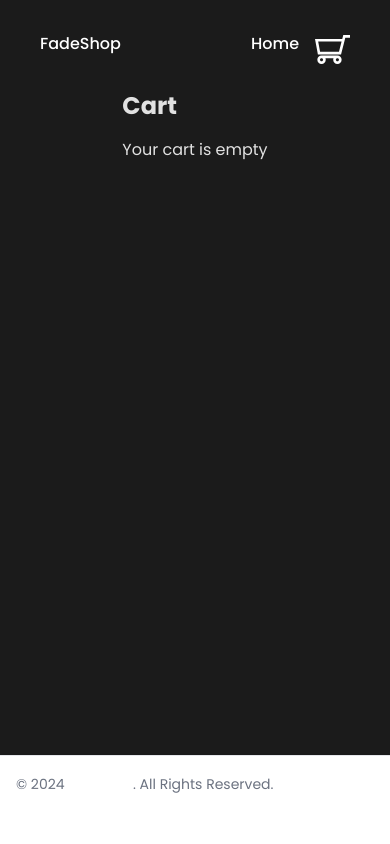
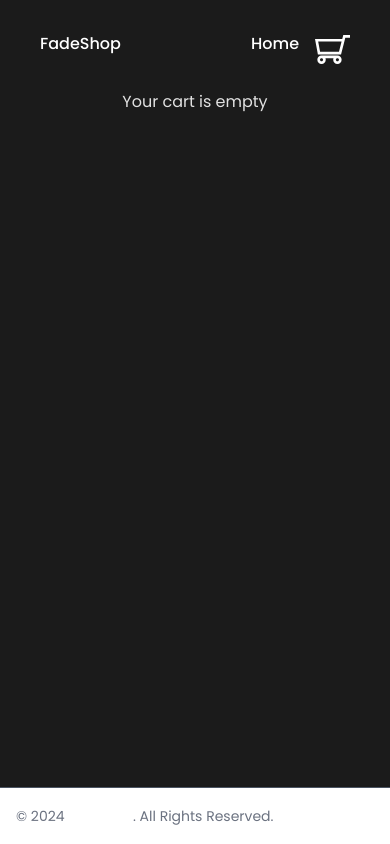
Before and after one commit to FadeCap/JavaScript-Frameworks, a React (Vite) app in the folder Javascript-Frameworks-Stian/: page /Cart in a window 390 px wide. Built offline with nearby package versions, Linux system fonts and the light colour scheme.

Commit message:
Updated links/clean up in code

```diff
--- a/Javascript-Frameworks-Stian/src/components/Layout/Footer/index.jsx
+++ b/Javascript-Frameworks-Stian/src/components/Layout/Footer/index.jsx
@@ -5,23 +5,13 @@ import CustomLink from "../../CustomLink";
 export default function Footer() {
     return(
 
-<footer className="fixed bottom-0 left-0 z-20 w-full p-4 bg-white border-t border-gray-200 shadow md:flex md:items-center md:justify-between md:p-6 dark:bg-gray-800 dark:border-gray-600">
+<footer className="fixed bottom-0 left-0 z-20 w-full p-4 bg-white border-t border-gray-200 shadow flex items-center justify-between p-4 bg-gray-800 border-gray-600">
     <span className="text-sm text-gray-500 sm:text-center dark:text-gray-400">© 2024 <Link to="/" className="hover:underline">FadeCap</Link>. All Rights Reserved.
     </span>
-    <ul className="flex flex-wrap items-center mt-3 text-sm font-medium text-gray-500 dark:text-gray-400 sm:mt-0">
-        <li>
-            <CustomLink to="/" className="hover:underline me-4 md:me-6">About</CustomLink>
+        <li className="flex">
+            <CustomLink to="/contact" className="hover:underline">Contact</CustomLink>
         </li>
-        <li>
-            <CustomLink to="#" className="hover:underline me-4 md:me-6">Privacy Policy</CustomLink>
-        </li>
-        <li>
-            <CustomLink to="#" className="hover:underline me-4 md:me-6">Licensing</CustomLink>
-        </li>
-        <li>
-            <CustomLink to="#" className="hover:underline">Contact</CustomLink>
-        </li>
-    </ul>
+
 </footer>
 
     )
--- a/Javascript-Frameworks-Stian/src/components/services/CartContext.jsx
+++ b/Javascript-Frameworks-Stian/src/components/services/CartContext.jsx
@@ -5,12 +5,22 @@ const CartContext = createContext();
 export const CartProvider = ({ children }) => {
   const [cart, setCart] = useState([]);
 
-  const addToCart = (product) => {
-    setCart((prevCart) => [...prevCart, product]);
+  const addToCart = (item) => {
+    setCart([...cart, item]);
   };
 
+  const removeFromCart = (itemId) => {
+    const indexToRemove = cart.findIndex(item => item.id === itemId);
+    if (indexToRemove !== -1) {
+      const updatedCart = [...cart];
+      updatedCart.splice(indexToRemove, 1);
+      setCart(updatedCart);
+    }
+  };
+
+
   return (
-    <CartContext.Provider value={{ cart, addToCart }}>
+    <CartContext.Provider value={{ cart, addToCart, removeFromCart }}>
       {children}
     </CartContext.Provider>
   );
--- a/Javascript-Frameworks-Stian/src/pages/CartPage.jsx
+++ b/Javascript-Frameworks-Stian/src/pages/CartPage.jsx
@@ -1,24 +1,43 @@
 import React from 'react';
 import { useCart } from "../components/services/CartContext.jsx"
+import { Link } from 'react-router-dom';
 
 export default function CartPage() {
-  const { cart } = useCart();
+  const { cart, removeFromCart } = useCart();
+  const calculateTotal = () => {
+    return cart.reduce((total, item) => total + (item.discountedPrice || item.price), 0);
+  };
 
   return (
-    <div className="cart-container mx-auto p-4">
-      <h1 className="text-2xl font-bold mb-4">Cart</h1>
+      <div className="cart-container mx-auto p-4 flex gap-5">
       {cart.length === 0 ? (
         <p>Your cart is empty</p>
       ) : (
+        <>
+        <div className="flex gap-20 m-4 p-4">
           <ul>
             {cart.map((item, index) => (
               <li key={index} className="mb-4">
                 <h3 className="text-xl font-bold">{item.title}</h3>
                 <p>{item.description}</p>
                 <p>Price: ${item.discountedPrice || item.price}</p>
+                <button
+                  className="bg-red-500 text-white px-4 py-2 rounded"
+                  onClick={() => removeFromCart(item.id)}
+                >
+                  Remove
+                </button>
               </li>
             ))}
           </ul>
+          <div className="mt-4 flex-col">
+            <h2 className="text-xl font-bold p-4 m-4">Total: ${calculateTotal().toFixed(2)}</h2>
+            <Link to={`/checkout`} className="button p-4 m-4 rounded text-white bg-green-500 self-center">
+            Checkout
+            </Link>
+          </div>
+        </div>
+        </>
       )}
     </div>
   );
```
Lines whose indentation alone changed are shown as unchanged.
